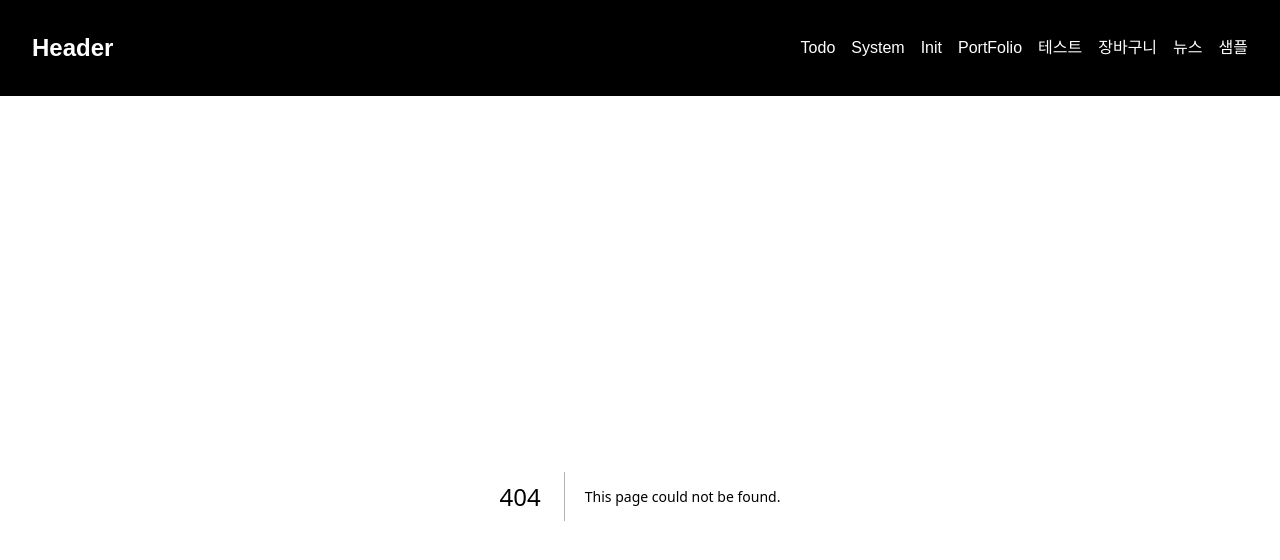
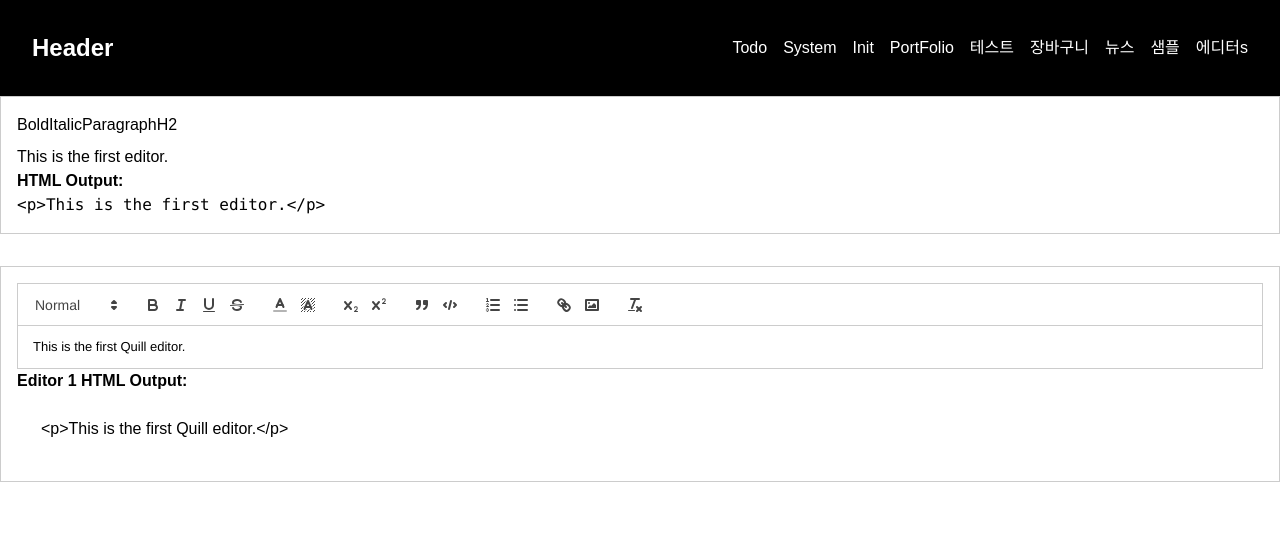
Before and after one commit to worldhostm/codegap, a Next.js app: page /editor in a window 1280 px wide. Before the commit this address had no page. Shown: the top 560 px of the page. Built offline with nearby package versions, Linux system fonts and the light colour scheme.

Commit message:
텍스트 에디터

```diff
--- a/app/common/Header.tsx
+++ b/app/common/Header.tsx
@@ -16,6 +16,7 @@ export default function Header() {
           <li><Link href="/basket" className='hover:text-gray-300'>장바구니</Link></li>
           <li><Link href="/news" className='hover:text-gray-300'>뉴스</Link></li>
           <li><Link href="/sample" className='hover:text-gray-300'>샘플</Link></li>
+          <li><Link href="/editor" className='hover:text-gray-300'>에디터s</Link></li>
         </ul>
       </nav>
     </header>
--- /dev/null
+++ b/app/editor/_components/Editors.tsx
@@ -0,0 +1,12 @@
+import React from 'react'
+import TiptapEditor from './Tiptap';
+import QuillEditor from './QuillEditor';
+
+export default function Editors() {
+  return (
+    <div>
+      <TiptapEditor id="1" initialContent="<p>This is the first editor.</p>" />
+      <QuillEditor id="1" initialValue="<p>This is the first Quill editor.</p>" />
+    </div>
+  )
+}
--- /dev/null
+++ b/app/editor/_components/QuillEditor.tsx
@@ -0,0 +1,39 @@
+'use client'
+
+import React, { useState } from 'react'
+import dynamic from 'next/dynamic'
+import 'react-quill/dist/quill.snow.css'
+
+// Quill은 SSR이 안 되므로 dynamic import
+const ReactQuill = dynamic(() => import('react-quill'), { ssr: false })
+
+interface QuillEditorProps {
+  id: string
+  initialValue?: string
+}
+
+export default function QuillEditor({ id, initialValue }: QuillEditorProps) {
+  const [value, setValue] = useState(initialValue || '')
+  const modules = {
+    toolbar: [
+      [{ header: [1, 2, 3, false] }],
+      ['bold', 'italic', 'underline', 'strike'],
+      [{ color: [] }, { background: [] }], // 글씨색 / 하이라이트
+      [{ script: 'sub' }, { script: 'super' }],
+      ['blockquote', 'code-block'],
+      [{ list: 'ordered' }, { list: 'bullet' }],
+      ['link', 'image'],
+      ['clean'],
+    ],
+  }
+
+  return (
+    <div style={{ marginBottom: '2rem', border: '1px solid #ccc', padding: '1rem' }}>
+      <ReactQuill value={value} onChange={setValue} modules={modules}/>
+      <p>
+        <strong>Editor {id} HTML Output:</strong>
+      </p>
+      <div className='w-full p-6 flex break-all'>{value}</div>
+    </div>
+  )
+}
--- /dev/null
+++ b/app/editor/_components/Tiptap.tsx
@@ -0,0 +1,43 @@
+'use client'
+
+import { useEditor, EditorContent } from '@tiptap/react'
+import StarterKit from '@tiptap/starter-kit'
+import { useEffect } from 'react'
+
+interface TiptapEditorProps {
+  id: string
+  initialContent?: string
+}
+
+export default function TiptapEditor({ id, initialContent }: TiptapEditorProps) {
+  const editor = useEditor({
+    extensions: [StarterKit],
+    content: initialContent ?? `<p>Editor ${id}</p>`,
+  })
+
+  useEffect(() => {
+    return () => {
+      editor?.destroy()
+    }
+  }, [editor])
+
+  if (!editor) return null
+
+  return (
+    <div style={{ border: '1px solid #ccc', padding: '1rem', marginBottom: '2rem' }}>
+      <div style={{ marginBottom: '0.5rem' }}>
+        <button onClick={() => editor.chain().focus().toggleBold().run()}>Bold</button>
+        <button onClick={() => editor.chain().focus().toggleItalic().run()}>Italic</button>
+        <button onClick={() => editor.chain().focus().setParagraph().run()}>Paragraph</button>
+        <button onClick={() => editor.chain().focus().setHeading({ level: 2 }).run()}>
+          H2
+        </button>
+      </div>
+      <EditorContent editor={editor} />
+      <p>
+        <strong>HTML Output:</strong>
+      </p>
+      <pre>{editor.getHTML()}</pre>
+    </div>
+  )
+}
--- /dev/null
+++ b/app/editor/page.tsx
@@ -0,0 +1,8 @@
+import React from 'react'
+import Editors from './_components/Editors'
+
+export default function page() {
+  return (
+    <Editors />
+  )
+}
```
Also changed, not shown: app/editor/_components/style.css (added, +17 -0 lines), app/test/page.tsx (+1 -1 lines), package.json (+6 -2 lines), 1 other file (tests, documents, lock files or other folders).
